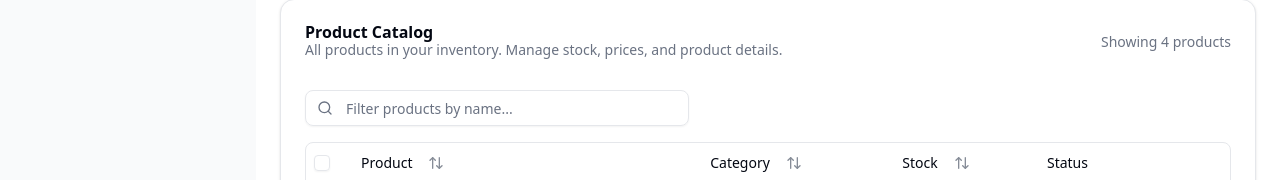
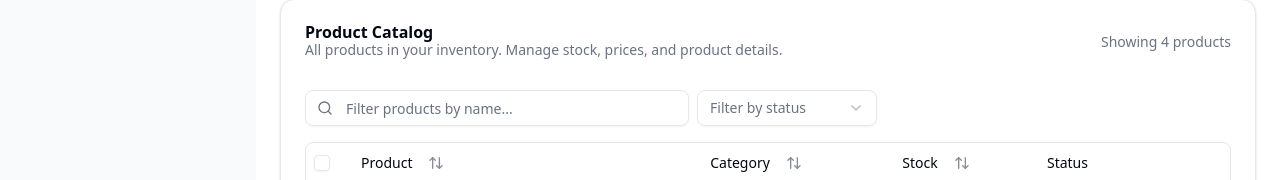
Before and after one commit to Sharjun-Hussain/pos-web, a Next.js app: page /products in a window 1280 px wide. Shown: the part 251-431 px from the top of the page. Built offline with nearby package versions, Linux system fonts and the light colour scheme; no server answers.

Commit message:
fix:breadcrumb issue in client side is fixed

```diff
--- a/package.json
+++ b/package.json
@@ -1,7 +1,8 @@
 {
-  "name": "pos-web",
+  "name": "emi-pos",
   "version": "0.1.0",
   "private": true,
+  "description": "Developed By : Inzeedo (PVT) Ltd. for Eminense Soft Solution (PVT) Ltd.",
   "scripts": {
     "dev": "next dev --turbopack",
     "build": "next build --turbopack",
--- a/src/app/(system)/products/page.jsx
+++ b/src/app/(system)/products/page.jsx
@@ -33,6 +33,20 @@ import {
   DropdownMenuItem,
   DropdownMenuTrigger,
 } from "@/components/ui/dropdown-menu";
+import {
+  getCoreRowModel,
+  getFilteredRowModel,
+  getPaginationRowModel,
+  getSortedRowModel,
+  useReactTable,
+} from "@tanstack/react-table";
+import {
+  Select,
+  SelectContent,
+  SelectItem,
+  SelectTrigger,
+  SelectValue,
+} from "@/components/ui/select";
 
 // Enhanced mock data with more realistic product information
 const mockProducts = [
@@ -90,8 +104,6 @@ const mockProducts = [
   },
 ];
 
-// --- 1. Create the Product-Specific Bulk Actions Component ---
-// This component receives the 'table' prop injected by DataTableToolbar
 const ProductBulkActions = ({ table }) => {
   const numSelected = table.getFilteredSelectedRowModel().rows.length;
   const selectedRows = table.getFilteredSelectedRowModel().rows;
@@ -129,6 +141,57 @@ const ProductBulkActions = ({ table }) => {
   );
 };
 
+const ProductTableToolbar = ({ table, bulkActionsComponent }) => {
+  const numSelected = table.getFilteredSelectedRowModel().rows.length;
+
+  return (
+    <div className="flex items-center justify-between space-x-4 mb-4">
+      {/* This div contains all your custom filters.
+        You can add as many as you want here.
+      */}
+      <div className="flex flex-1 items-center space-x-2">
+        {/* Filter by Name (Search Input) */}
+        <div className="relative w-full max-w-sm">
+          <Search className="absolute left-3 top-1/2 -translate-y-1/2 h-4 w-4 text-muted-foreground" />
+          <Input
+            placeholder="Filter products by name..."
+            // Get the value from the table state
+            value={table.getColumn("name")?.getFilterValue() ?? ""}
+            // Set the value in the table state
+            onChange={(event) =>
+              table.getColumn("name")?.setFilterValue(event.target.value)
+            }
+            className="pl-10"
+          />
+        </div>
+
+        {/* NEW: Filter by Status (Dropdown) */}
+        <Select
+          value={table.getColumn("status")?.getFilterValue() ?? ""}
+          onValueChange={(value) => {
+            // Use 'undefined' instead of "" to clear the filter
+            table.getColumn("status")?.setFilterValue(value || undefined);
+          }}
+        >
+          <SelectTrigger className="w-[180px]">
+            <SelectValue placeholder="Filter by status" />
+          </SelectTrigger>
+          <SelectContent>
+            <SelectItem value={undefined}>All Statuses</SelectItem>
+            <SelectItem value="active">Active</SelectItem>
+            <SelectItem value="archived">Archived</SelectItem>
+          </SelectContent>
+        </Select>
+
+        {/* You could add more filters here (e.g., categories) */}
+      </div>
+
+      {/* Render the bulkActionsComponent prop if it exists and rows are selected. */}
+      {numSelected > 0 && bulkActionsComponent}
+    </div>
+  );
+};
+
 // Calculate statistics from mock data
 const productStats = {
   totalProducts: mockProducts.length,
@@ -142,6 +205,33 @@ const productStats = {
 export default function ProductsPage() {
   // 2. Add state to track navigation
   const [isNavigating, setIsNavigating] = useState(false);
+  // --- NEW: All table state is managed here ---
+  const [sorting, setSorting] = useState([]);
+  const [columnFilters, setColumnFilters] = useState([]);
+  const [rowSelection, setRowSelection] = useState({});
+
+  // Use your mock data
+  const data = mockProducts;
+
+  // --- NEW: Initialize useReactTable here ---
+  const table = useReactTable({
+    data,
+    columns,
+    getCoreRowModel: getCoreRowModel(),
+    getPaginationRowModel: getPaginationRowModel(),
+    getSortedRowModel: getSortedRowModel(),
+    getFilteredRowModel: getFilteredRowModel(),
+
+    // Connect state and setters
+    onSortingChange: setSorting,
+    onColumnFiltersChange: setColumnFilters,
+    onRowSelectionChange: setRowSelection,
+    state: {
+      sorting,
+      columnFilters,
+      rowSelection,
+    },
+  });
 
   return (
     <div className="hidden h-full flex-1 flex-col space-y-6 px-6 pb-6 pt-3 md:flex">
@@ -255,14 +345,18 @@ export default function ProductsPage() {
           </div>
         </CardHeader>
         <CardContent>
-          {/* Data Table */}
-          <DataTable
-            data={mockProducts}
-            columns={columns}
-            filterColumnId="name" // Specify which column to filter
-            filterPlaceholder="Filter products by name..." // Specify placeholder
-            bulkActionsComponent={<ProductBulkActions />} // Pass your actions component
+          {/* NEW: Render your custom toolbar here,
+            passing the 'table' object to it.
+          */}
+          <ProductTableToolbar
+            table={table}
+            bulkActionsComponent={<ProductBulkActions table={table} />}
           />
+
+          {/* NEW: Render the dumb DataTable,
+            passing the 'table' and 'columns' to it.
+          */}
+          <DataTable table={table} columns={columns} />
         </CardContent>
       </Card>
     </div>
--- a/src/components/general/data-table.jsx
+++ b/src/components/general/data-table.jsx
@@ -1,14 +1,6 @@
 "use client";
 
-import { useState, useEffect, cloneElement } from "react"; // Import ReactElement and cloneElement
-import {
-  flexRender,
-  getCoreRowModel,
-  getFilteredRowModel,
-  getPaginationRowModel,
-  getSortedRowModel,
-  useReactTable,
-} from "@tanstack/react-table";
+import { flexRender } from "@tanstack/react-table";
 import {
   Table as UITable,
   TableBody,
@@ -18,13 +10,11 @@ import {
   TableRow,
 } from "@/components/ui/table";
 import { Button } from "@/components/ui/button";
-import { Input } from "@/components/ui/input";
 import {
   ChevronLeft,
   ChevronRight,
   ChevronsLeft,
   ChevronsRight,
-  Search,
 } from "lucide-react";
 import {
   Select,
@@ -34,56 +24,10 @@ import {
   SelectValue,
 } from "@/components/ui/select";
 
-function DataTableToolbar({
-  table,
-  filterColumnId,
-  filterPlaceholder,
-  bulkActionsComponent,
-}) {
-  const numSelected = table.getFilteredSelectedRowModel().rows.length;
-
-  const globalFilter = table.getColumn(filterColumnId)?.getFilterValue();
-  const [filterValue, setFilterValue] = useState(globalFilter ?? "");
-
-  useEffect(() => {
-    // Sync local state if table filter changes externally
-    setFilterValue(globalFilter ?? "");
-  }, [globalFilter]);
-
-  useEffect(() => {
-    const timeout = setTimeout(() => {
-      // Use the filterColumnId prop here
-      table.getColumn(filterColumnId)?.setFilterValue(filterValue);
-    }, 500);
-
-    return () => clearTimeout(timeout);
-    // Add filterColumnId and table to dependencies
-  }, [filterValue, filterColumnId, table]);
-
-  return (
-    <div className="flex items-center">
-      <div className="flex flex-1 items-center space-x-2">
-        <div className="relative w-full">
-          <Search className="absolute left-3 top-1/2 -translate-y-1/2 h-4 w-4 text-muted-foreground" />
-          <Input
-            placeholder={filterPlaceholder ?? "Search..."}
-            value={filterValue}
-            onChange={(event) => setFilterValue(event.target.value)}
-            className="max-w-sm pl-10"
-          />
-        </div>
-      </div>
-
-      {/* Render the bulkActionsComponent prop if it exists and rows are selected.
-        We use cloneElement to inject the 'table' prop into the component.
-      */}
-      {numSelected > 0 &&
-        bulkActionsComponent &&
-        cloneElement(bulkActionsComponent, { table })}
-    </div>
-  );
-}
-
+/**
+ * Renders the pagination controls.
+ * This component is unchanged, as it only needs the 'table' prop.
+ */
 const DataTablePagination = ({ table }) => {
   return (
     <div className="flex items-center justify-between px-2 py-4">
@@ -159,42 +103,17 @@ const DataTablePagination = ({ table }) => {
   );
 };
 
-export function DataTable({
-  columns,
-  data,
-  filterColumnId,
-  filterPlaceholder,
-  bulkActionsComponent,
-}) {
-  const [sorting, setSorting] = useState([]);
-  const [columnFilters, setColumnFilters] = useState([]);
-  const [rowSelection, setRowSelection] = useState({});
-
-  const table = useReactTable({
-    data,
-    columns,
-    getCoreRowModel: getCoreRowModel(),
-    getPaginationRowModel: getPaginationRowModel(),
-    onSortingChange: setSorting,
-    getSortedRowModel: getSortedRowModel(),
-    onColumnFiltersChange: setColumnFilters,
-    getFilteredRowModel: getFilteredRowModel(),
-    onRowSelectionChange: setRowSelection,
-    state: {
-      sorting,
-      columnFilters,
-      rowSelection,
-    },
-  });
-
+/**
+ * The new, "dumb" DataTable component.
+ * It receives the 'table' object and 'columns' array as props.
+ * It is only responsible for rendering the UI.
+ */
+export function DataTable({ table, columns }) {
   return (
     <div className="space-y-4">
-      <DataTableToolbar
-        table={table}
-        filterColumnId={filterColumnId}
-        filterPlaceholder={filterPlaceholder}
-        bulkActionsComponent={bulkActionsComponent}
-      />
+      {/* The DataTableToolbar is no longer here.
+        It will be rendered by the parent page (`ProductsPage`).
+      */}
       <div className="rounded-md border">
         <UITable>
           <TableHeader>
@@ -245,6 +164,8 @@ export function DataTable({
           </TableBody>
         </UITable>
       </div>
+
+      {/* The pagination component is rendered here */}
       <DataTablePagination table={table} />
     </div>
   );
```
Also changed, not shown: src/components/general/breadcrumb/Breadcrumb.jsx (+67 -44 lines).
